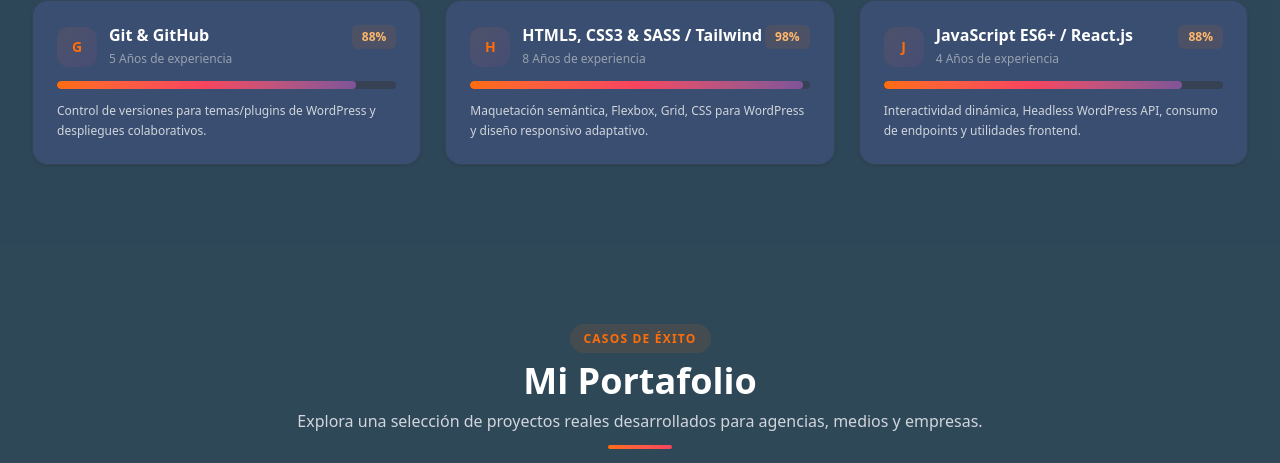
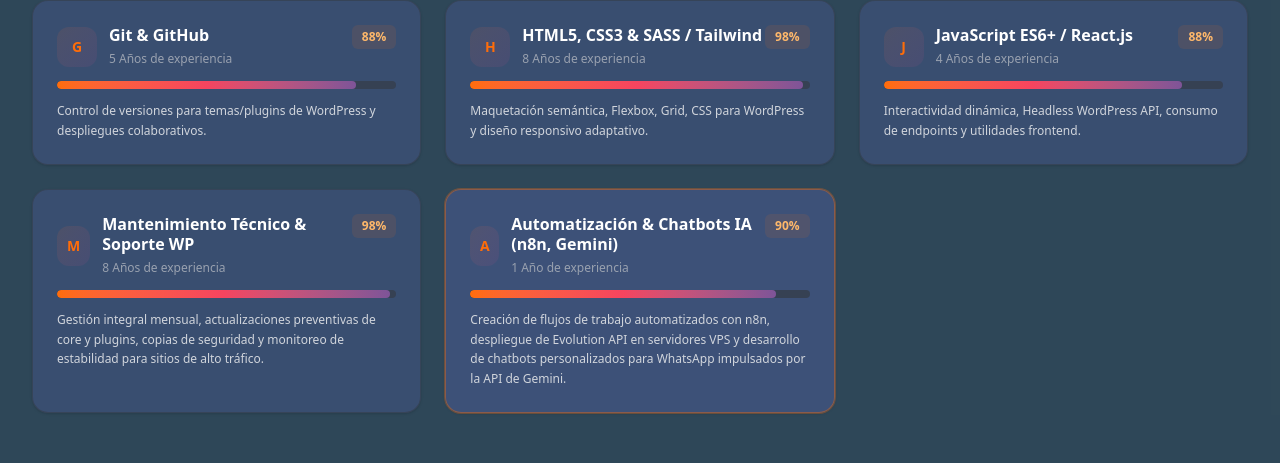
Before and after one commit to jonatanVillalon/dev, a React (Vite) app: page / in a window 1280 px wide. Shown: the part 3142-3605 px from the top of the page. Built offline with nearby package versions, Linux system fonts and the light colour scheme.

Commit message:
Nuevas Categorías de SKILLS

```diff
--- a/src/data/portfolioData.ts
+++ b/src/data/portfolioData.ts
@@ -181,5 +181,25 @@ export const SKILLS_DATA: Skill[] = [
 
   // Frontend
   { name: 'HTML5, CSS3 & SASS / Tailwind', category: 'frontend', categoryLabel: 'Front-End Development', level: 98, yearsExperience: '8 Años', icon: 'Palette', description: 'Maquetación semántica, Flexbox, Grid, CSS para WordPress y diseño responsivo adaptativo.' },
-  { name: 'JavaScript ES6+ / React.js', category: 'frontend', categoryLabel: 'Front-End Development', level: 88, yearsExperience: '4 Años', icon: 'Atom', description: 'Interactividad dinámica, Headless WordPress API, consumo de endpoints y utilidades frontend.' }
+  { name: 'JavaScript ES6+ / React.js', category: 'frontend', categoryLabel: 'Front-End Development', level: 88, yearsExperience: '4 Años', icon: 'Atom', description: 'Interactividad dinámica, Headless WordPress API, consumo de endpoints y utilidades frontend.' },
+  // IA & Mantenimiento
+  {
+    name: 'Mantenimiento Técnico & Soporte WP',
+    category: 'tools',
+    categoryLabel: 'WPO, Servidores & SEO',
+    level: 98,
+    yearsExperience: '8 Años',
+    icon: 'ShieldCheck', // Asumiendo que usas Lucide Icons o similar
+    description: 'Gestión integral mensual, actualizaciones preventivas de core y plugins, copias de seguridad y monitoreo de estabilidad para sitios de alto tráfico.'
+  },
+  {
+    name: 'Automatización & Chatbots IA (n8n, Gemini)',
+    category: 'backend',
+    categoryLabel: 'Automatización & IA',
+    level: 90,
+    yearsExperience: '1 Año',
+    icon: 'Bot',
+    description: 'Creación de flujos de trabajo automatizados con n8n, despliegue de Evolution API en servidores VPS y desarrollo de chatbots personalizados para WhatsApp impulsados por la API de Gemini.',
+    featured: true
+  }
 ];
```
